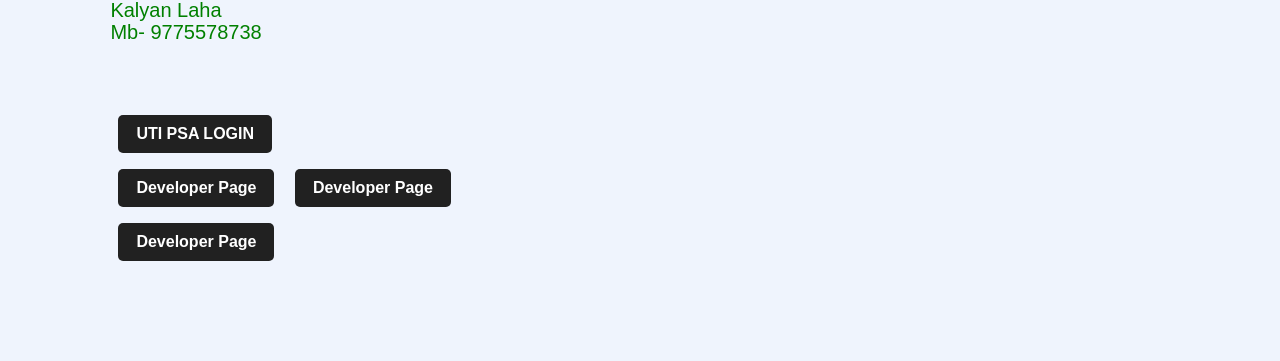
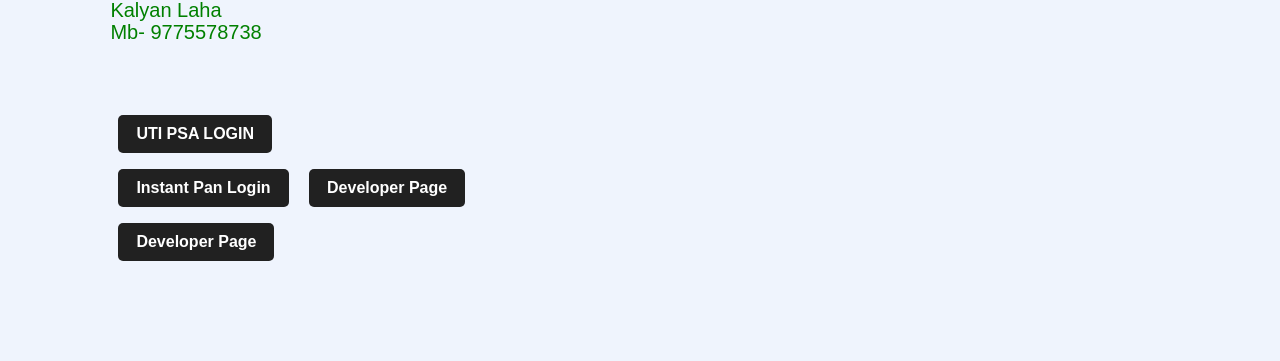
Before and after one commit to omkaronline/omkaronline.github.io, a plain HTML site: page index.html in a window 1280 px wide. Shown: the part 336-697 px from the top of the page. Drawn offline with Linux system fonts and the light colour scheme.

Commit message:
Update index.html

```diff
--- a/index.html
+++ b/index.html
@@ -55,7 +55,7 @@
 </p>
 
 <a href="https://www.psaonline.utiitsl.com/psaonline/showLogin">UTI PSA LOGIN</a><br>
-<a href="https://play.google.com/store/apps/dev?id=8324340523729263439">Developer Page</a>
+<a href=https://pancardportal.org/portallogin/login.php>Instant Pan Login</a>
 <a href="https://play.google.com/store/apps/dev?id=8324340523729263439">Developer Page</a><br>
 <a href="https://play.google.com/store/apps/dev?id=8324340523729263439">Developer Page</a>
 
```
